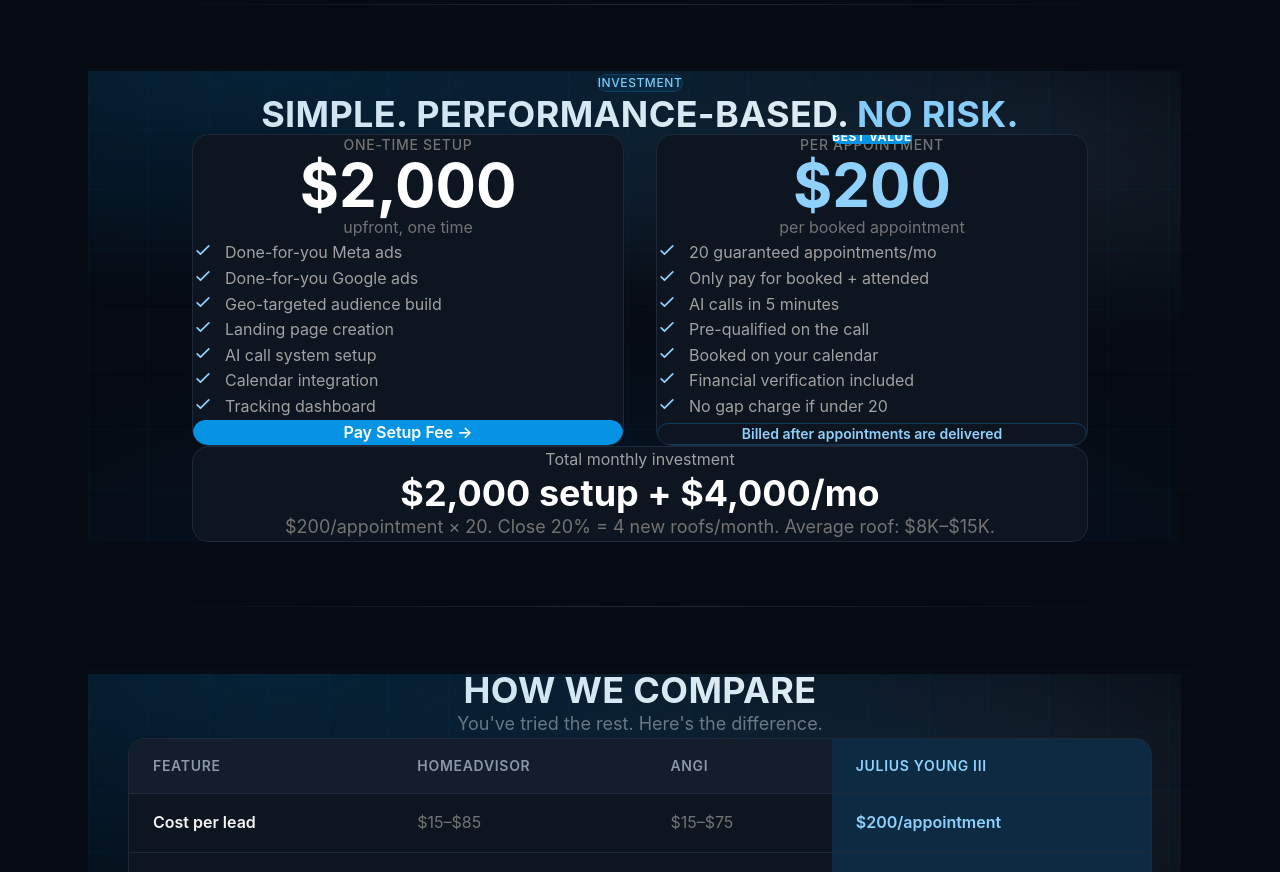
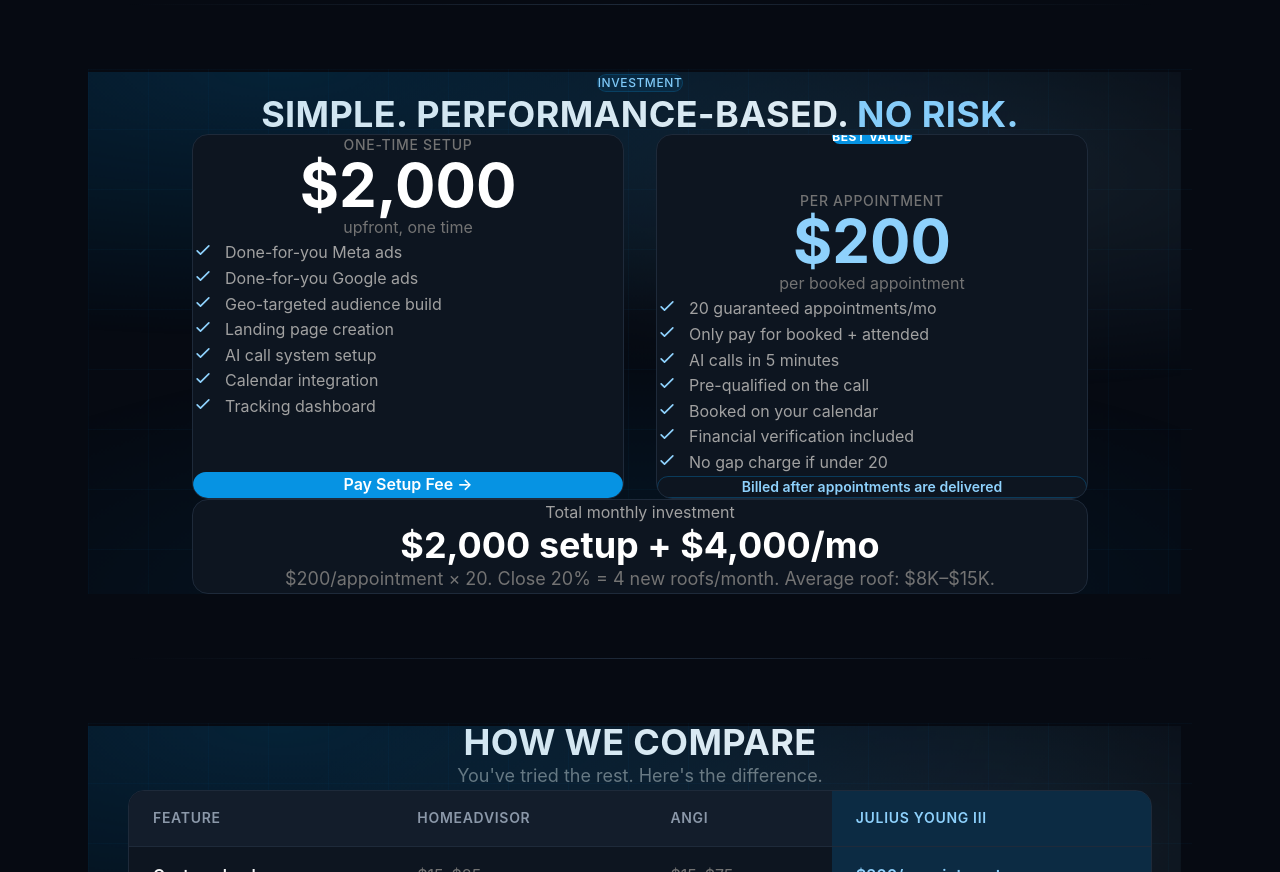
Before and after one commit to ypc-ux/roofing-proposal, a Next.js app: page / in a window 1280 px wide. Shown: the part 2460-3332 px from the top of the page. Built offline with nearby package versions, Linux system fonts and the light colour scheme.

Commit message:
Fix: Best Value badge spacing (pt-3.5rem), marquee-to-section gap (mb-20), financial result gap (mt-20)

```diff
--- a/src/app/page.tsx
+++ b/src/app/page.tsx
@@ -92,7 +92,7 @@ export default function Proposal() {
       </section>
 
       {/* Social proof marquee — Magic UI */}
-      <div className="py-5 border-y border-neutral-800/60 bg-[#0d1520]/60 relative">
+      <div className="mb-20 py-5 border-y border-neutral-800/60 bg-[#0d1520]/60 relative">
         <Marquee pauseOnHover className="[--duration:28s]">
           <span className="flex items-center gap-2 mx-6 text-sm text-neutral-500 whitespace-nowrap"><Bolt className="w-4 h-4 text-[#0693e3]" /> 100% Exclusive Leads</span>
           <span className="flex items-center gap-2 mx-6 text-sm text-neutral-500 whitespace-nowrap"><Clock className="w-4 h-4 text-[#0693e3]" /> 5-Minute Speed to Lead</span>
@@ -148,7 +148,7 @@ export default function Proposal() {
           <div className="glow-card p-8 space-y-4"><HomeIcon className="w-8 h-8 text-[#0693e3]" /><h3 className="text-xl font-semibold">Home Equity</h3><p className="text-neutral-400 leading-relaxed">Verified through property data. They can finance or pay cash — not a maybe.</p></div>
           <div className="glow-card p-8 space-y-4"><CardIcon className="w-8 h-8 text-[#0693e3]" /><h3 className="text-xl font-semibold">Budget Confirmation</h3><p className="text-neutral-400 leading-relaxed">The AI asks about budget directly. Filters tire-kickers instantly.</p></div>
         </div>
-        <div className="mt-12 glow-card p-8 text-center"><p className="text-lg text-neutral-300 max-w-3xl mx-auto"><strong className="text-white">The result:</strong> You meet a homeowner who owns their home, has a real project, has confirmed budget, and is expecting your call. That&apos;s not a lead. That&apos;s an appointment.</p></div>
+        <div className="mt-20 glow-card p-8 text-center"><p className="text-lg text-neutral-300 max-w-3xl mx-auto"><strong className="text-white">The result:</strong> You meet a homeowner who owns their home, has a real project, has confirmed budget, and is expecting your call. That&apos;s not a lead. That&apos;s an appointment.</p></div>
       </div></section>
 {/*CONTINUED2*/}
       <div className="section-divider max-w-5xl mx-auto" />
@@ -169,7 +169,7 @@ export default function Proposal() {
             </ul>
             <a href="https://whop.com/velocitydemos/velocitydemos-marketing-services/" target="_blank" rel="noopener noreferrer" className="inline-flex items-center justify-center w-full px-6 py-4 rounded-xl bg-[#0693e3] text-white font-semibold hover:bg-[#07a4f5] transition-all">Pay Setup Fee →</a>
           </div>
-          <div className="glow-card p-10 text-center space-y-6 flex flex-col relative">
+          <div className="glow-card p-10 text-center space-y-6 flex flex-col relative" style={{ paddingTop: '3.5rem' }}>
             <div className="absolute -top-3 left-1/2 -translate-x-1/2"><span className="px-4 py-1 rounded-full text-xs font-bold tracking-wider uppercase bg-[#0693e3] text-white">Best Value</span></div>
             <span className="text-sm font-medium text-neutral-500 uppercase tracking-wider">Per Appointment</span>
             <div className="space-y-2"><span className="text-6xl font-bold text-[#8ed1fc]">$200</span><span className="block text-neutral-500">per booked appointment</span></div>
```
